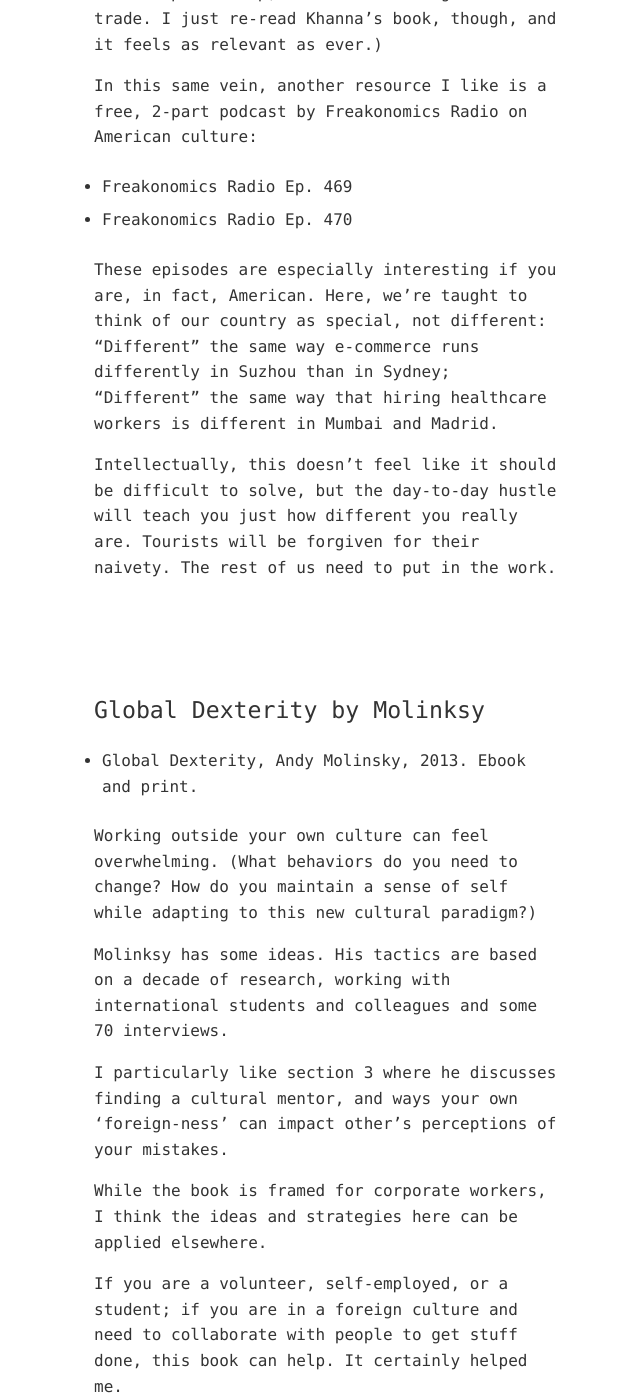
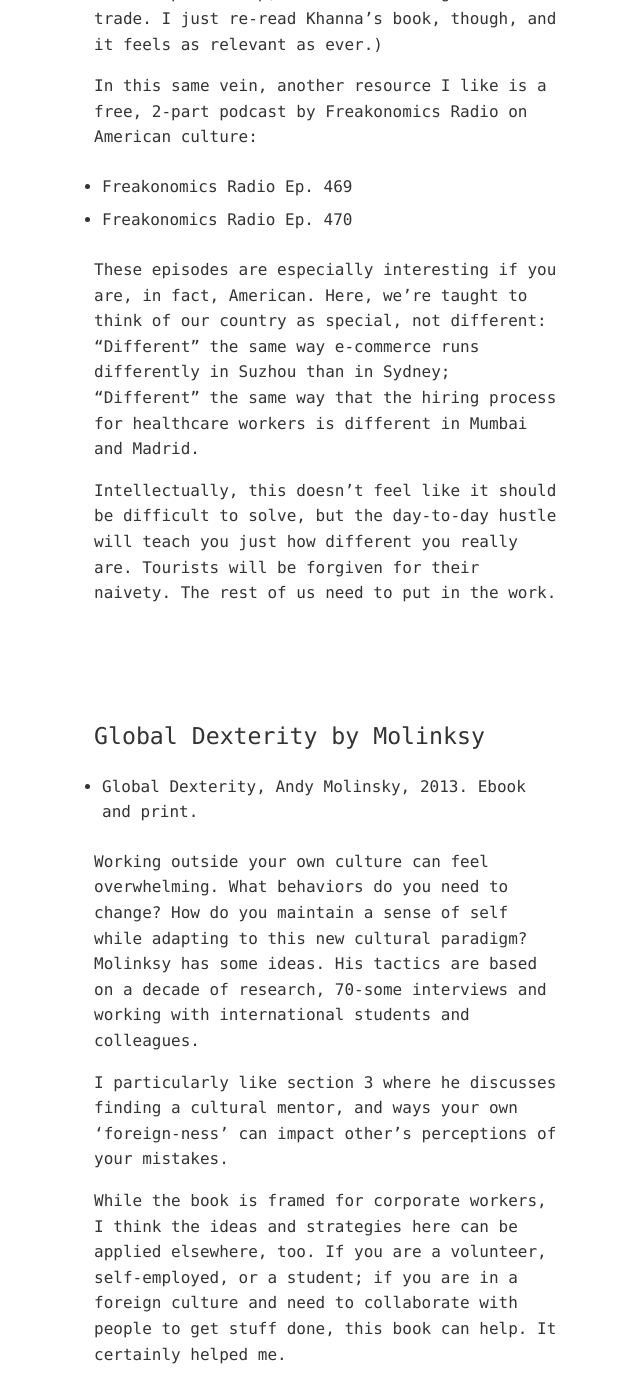
Before and after one commit to zachmccabe/zachmccabe.github.io, a Jekyll site: the page built from _travel/reading-list.md, in a window 1280 px wide and 1400 px high, scrolled down 3172 px. Shown: the whole window, without its empty margins (314-954 px from the left). Built offline with Jekyll 4.4.1, drawn with Linux system fonts in a browser that asks for light colours; some of the changed text lies outside the part shown.

Commit message:
Update reading-list.md
Copy tweaks. Typo fixes.

```diff
--- a/_travel/reading-list.md
+++ b/_travel/reading-list.md
@@ -70,7 +70,7 @@
 - Freakonomics Radio Ep. 469
 - Freakonomics Radio Ep. 470
 
-These episodes are especially interesting if you are, in fact, American. Here, we're taught to think of our country as special, not different: "Different" the same way e-commerce runs differently in Suzhou than in Sydney; "Different" the same way that hiring healthcare workers is different in Mumbai and Madrid.
+These episodes are especially interesting if you are, in fact, American. Here, we're taught to think of our country as special, not different: "Different" the same way e-commerce runs differently in Suzhou than in Sydney; "Different" the same way that the hiring process for healthcare workers is different in Mumbai and Madrid.
 
 Intellectually, this doesn't feel like it should be difficult to solve, but the day-to-day hustle will teach you just how different you really are. Tourists will be forgiven for their naivety. The rest of us need to put in the work.
 
@@ -81,15 +81,11 @@
 
 - Global Dexterity, Andy Molinsky, 2013. Ebook and print.
 
-Working outside your own culture can feel overwhelming. (What behaviors do you need to change? How do you maintain a sense of self while adapting to this new cultural paradigm?)
-
-Molinksy has some ideas. His tactics are based on a decade of research, working with international students and colleagues and some 70 interviews.
+Working outside your own culture can feel overwhelming. What behaviors do you need to change? How do you maintain a sense of self while adapting to this new cultural paradigm? Molinksy has some ideas. His tactics are based on a decade of research, 70-some interviews and working with international students and colleagues.
 
 I particularly like section 3 where he discusses finding a cultural mentor, and ways your own 'foreign-ness' can impact other's perceptions of your mistakes.
 
-While the book is framed for corporate workers, I think the ideas and strategies here can be applied elsewhere.
-
-If you are a volunteer, self-employed, or a student; if you are in a foreign culture and need to collaborate with people to get stuff done, this book can help. It certainly helped me.
+While the book is framed for corporate workers, I think the ideas and strategies here can be applied elsewhere, too. If you are a volunteer, self-employed, or a student; if you are in a foreign culture and need to collaborate with people to get stuff done, this book can help. It certainly helped me.
 
 
 
```
Also changed, not shown: other parts of _travel/reading-list.md (+5 -5 lines).
